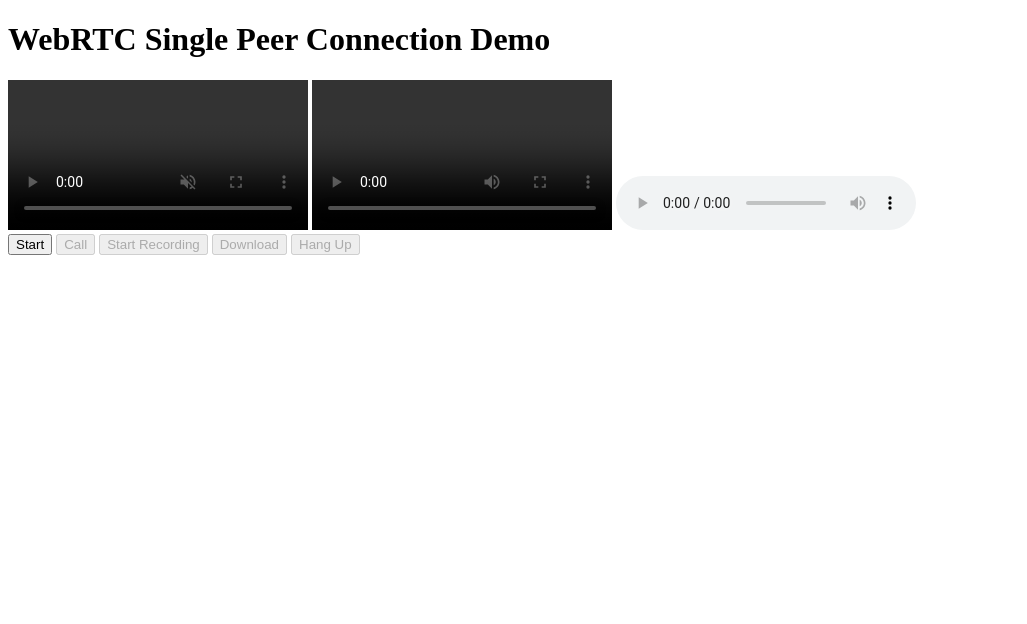
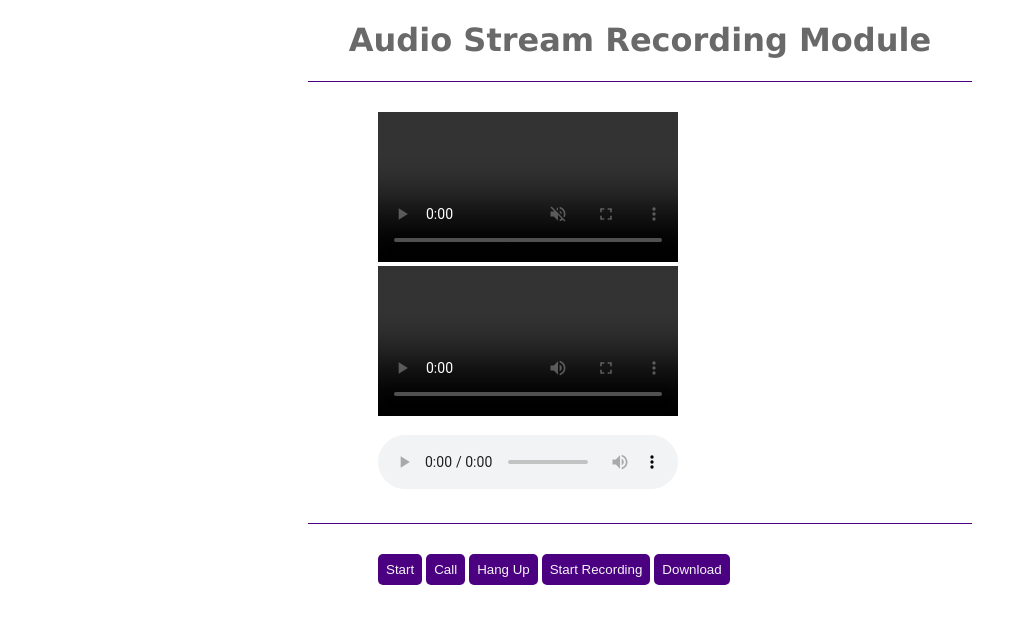
Before and after one commit to Ceramos96/WebRTC-VideoStreaming, a website: page index.html in a window 1280 px wide. Shown: the whole page, without its empty margins (0-1027 px from the left). Drawn offline with Linux system fonts and the light colour scheme.

Commit message:
css styleshee created

```diff
--- /dev/null
+++ b/css/main.css
@@ -0,0 +1,45 @@
+h1 {
+    font-family: "Lucida Sans Unicode", "Lucida Grande", sans-serif;
+    padding-left: 100px;
+    padding-right: 100px;
+    text-align: center;
+    color: dimgrey;
+}
+
+div.div1 {
+    margin-left: 300px;
+    margin-right: 300px;
+    padding-top: 30px;
+    border-top: 1px solid indigo;
+    border-bottom: 1px solid indigo;
+    background-color: white;
+}
+
+div.vid {
+    margin-left: 70px;
+    margin-right: 30px;
+    padding-bottom: 15px;
+
+}
+
+
+div.song {
+    margin-left: 70px;
+    margin-right: 30px;
+    padding-bottom: 30px;
+}
+
+div.div3 {
+    margin-top: 30px;
+    margin-left: 370px;
+    margin-right: 400px;
+}
+
+button{
+    background-color: indigo;
+    color: whitesmoke;
+    border: none;
+    border-radius: 5px;
+    padding: 8px 8px;
+    margin-bottom: 10px;
+}
--- a/index.html
+++ b/index.html
@@ -2,18 +2,27 @@
 <html lang = "en">
     <head>
         <title>WebRTC Demo</title>
+        <link rel="stylesheet" href="./css/main.css" />
     </head>
     <body>
-        <h1>WebRTC Single Peer Connection Demo</h1>
+        <h1>Audio Stream Recording Module</h1>
+        <div class="div1">
+            <div class="vid">
                 <video id = "localVideo" width="300" controls autoplay muted></video>
                 <video id = "remoteVideo" width="300" controls autoplay></video>
+            </div>
+            <div class = "song">
                 <audio id="song" controls crossorigin="anonymous"><source src="src/Nguoi-La-Oi-Karik-Orange-Superbrothers.mp3"></audio>
-        <div id = "container">
+            </div>
+        </div>
+        <div id="container" class="div3">
+            <div>
                 <button id="startButton">Start</button>
                 <button id="callButton">Call</button>
+                <button id="hangupButton">Hang Up</button>
                 <button id="recordButton">Start Recording</button>
                 <button id="downloadButton">Download</button>
-            <button id="hangupButton">Hang Up</button>
+            </div>
         </div>
     </body>
 
```
Lines whose indentation alone changed are shown as unchanged.
